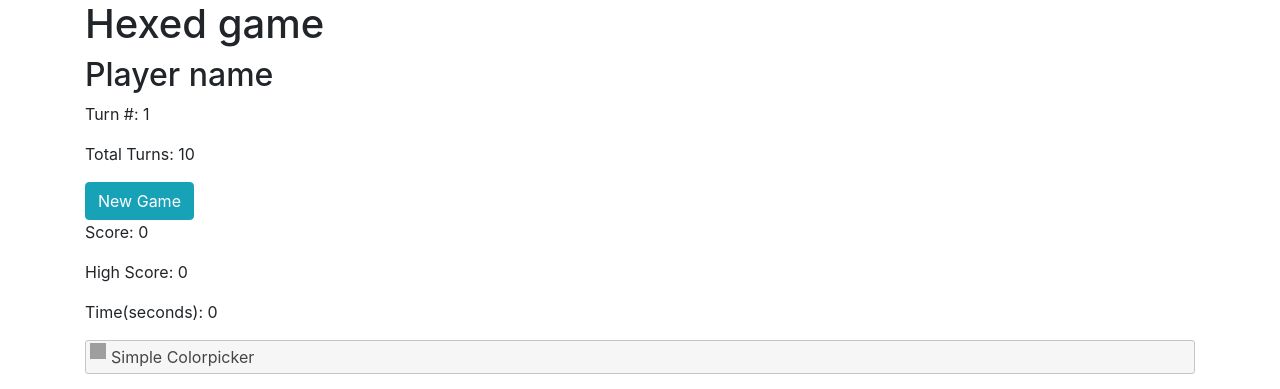
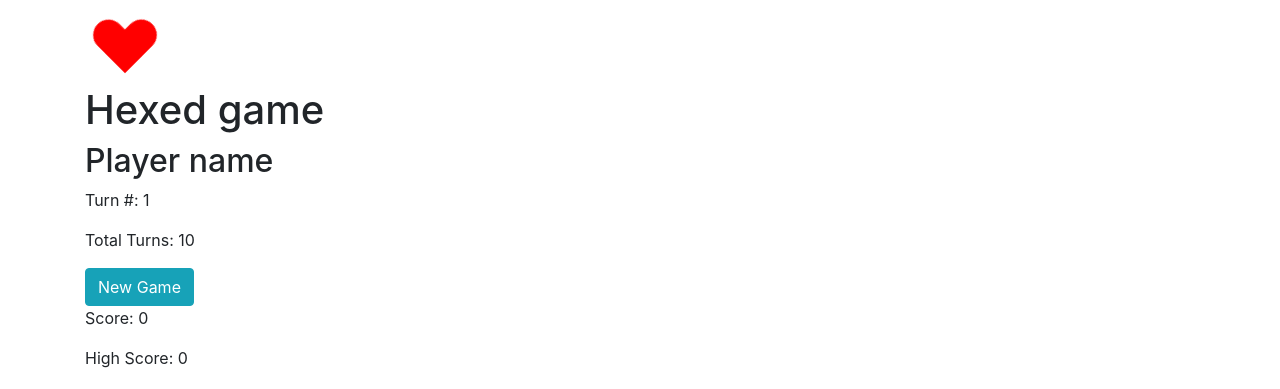
Before and after one commit to lysms/WebDevSys, a PHP site: page /lab5.html in a window 1280 px wide. Shown: the top 389 px of the page. Run offline with PHP 8.4, Linux system fonts and the light colour scheme; some libraries are stand-ins or nearby versions; grey boxes are pictures that could not be loaded.

Commit message:
update css

```diff
--- a/websys/lab5/lab5.css
+++ b/websys/lab5/lab5.css
@@ -1,3 +1,4 @@
+
 #box{
     width: 120px;
     height: 120px;
@@ -23,3 +24,58 @@
   #green .ui-slider-handle { border-color: #8ae234; }
   #blue .ui-slider-range { background: #729fcf; }
   #blue .ui-slider-handle { border-color: #729fcf; }
+
+.lds-heart {
+  display: inline-block;
+  position: relative;
+  width: 80px;
+  height: 80px;
+  transform: rotate(45deg);
+  transform-origin: 40px 40px;
+}
+.lds-heart div {
+  top: 32px;
+  left: 32px;
+  position: absolute;
+  width: 32px;
+  height: 32px;
+  background: red;
+  animation: lds-heart 1.2s infinite cubic-bezier(0.215, 0.61, 0.355, 1);
+}
+.lds-heart div:after,
+.lds-heart div:before {
+  content: " ";
+  position: absolute;
+  display: block;
+  width: 32px;
+  height: 32px;
+  background: red;
+}
+.lds-heart div:before {
+  left: -24px;
+  border-radius: 50% 0 0 50%;
+}
+.lds-heart div:after {
+  top: -24px;
+  border-radius: 50% 50% 0 0;
+}
+@keyframes lds-heart {
+  0% {
+    transform: scale(0.95);
+  }
+  5% {
+    transform: scale(1.1);
+  }
+  39% {
+    transform: scale(0.85);
+  }
+  45% {
+    transform: scale(1);
+  }
+  60% {
+    transform: scale(0.95);
+  }
+  100% {
+    transform: scale(0.9);
+  }
+}
--- a/websys/lab5/lab5.html
+++ b/websys/lab5/lab5.html
@@ -15,7 +15,7 @@
 <body class = "container">
 
     <main id="game">
-
+        <div class="lds-heart"><div></div></div>
         <h1>Hexed game</h1>
         <h2>Player name</h2>
         <p>Turn #: <span id="num-turn"></span></p>
```
